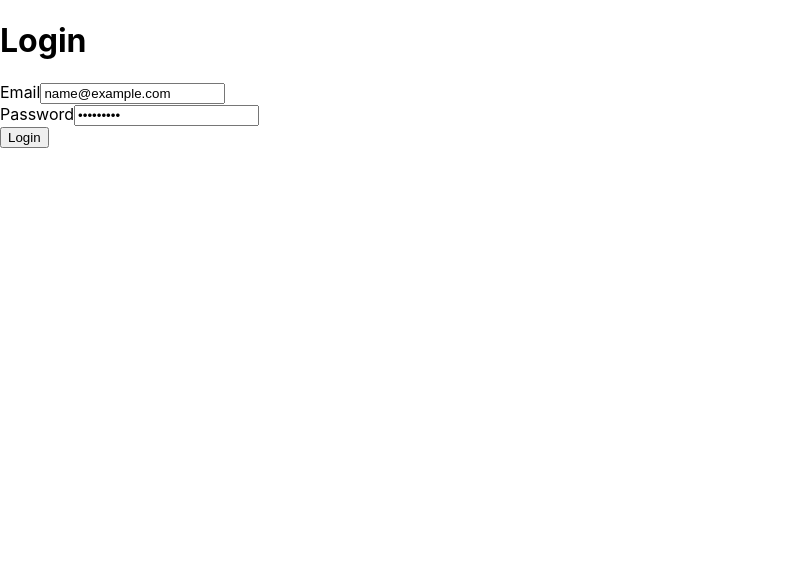
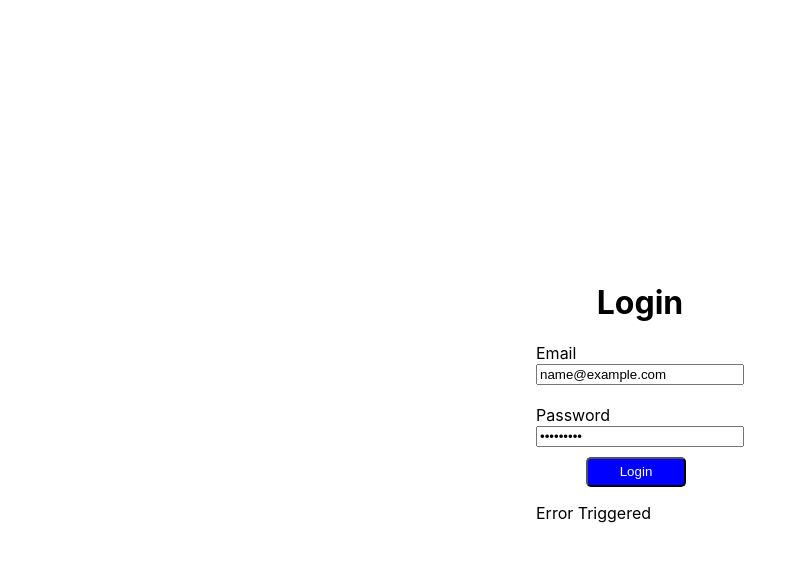
Before and after one commit to tejaswinithanu/tasty_kitchen, a React (Create React App) app in the folder frontend/: page /login in a window 1280 px wide. Both pictures are taken after typing "name@example.com", "Sample123" into the empty fields and a click on the button "Login". Shown: the top 562 px of the page, without its empty margins (0-807 px from the left). Built offline with nearby package versions, Linux system fonts and the light colour scheme; no server answers.

Commit message:
'completed''

```diff
--- a/frontend/src/App.css
+++ b/frontend/src/App.css
@@ -1,3 +1,25 @@
 .login-label{
-  width:200px;
+
 }
+
+.email-field{
+  width: 200px;
+}
+
+.form-container{
+  height: 100vh;
+  background-size: cover;
+  display: flex;
+  flex-direction: column;
+  justify-content: center;
+  align-items: center;
+}
+.login-button{
+  background-color: blue;
+  color: white;
+  width: 100px;
+  height: 30px;
+  border-radius: 5px;
+  margin-left: 50px;
+  margin-top: 10px;
+}
--- a/frontend/src/App.js
+++ b/frontend/src/App.js
@@ -1,7 +1,6 @@
-
-import './App.css';
 import { BrowserRouter, Routes ,Route} from 'react-router-dom';
 import LoginForm from './components/Login';
+import './App.css';
 
 function App() {
   return (
--- a/frontend/src/components/Login.jsx
+++ b/frontend/src/components/Login.jsx
@@ -3,6 +3,7 @@ import React, { useState } from 'react'
 import { Formik, Form, Field, ErrorMessage } from 'formik';
 import * as yup from 'yup'
 import userServices from '../Services/user.services';
+import {  useNavigate } from 'react-router-dom';
 const ValidationSchema = yup.object({
     email : yup.string().email('Incorrect Email').required('Email is Required'),
     password : yup.string().required('Password is Required')
@@ -11,10 +12,12 @@ const ValidationSchema = yup.object({
 const errorStyle = {style : {color : "Red"}}
 
 const LoginForm = () => {
+    let [error,setErrorMessage] = useState('')
+    let navigate = useNavigate()
     return (
       <div className='form-container'>
         <h1>Login</h1>
-        <div className='login-container'>
+        <div>
           <Formik
           initialValues={{ email: '', password: '' }}
           validationSchema={ValidationSchema}
@@ -22,10 +25,12 @@ const LoginForm = () => {
 
             try {
               let response = await userServices.loginUser(values)
-              localStorage.setItem('token',response)
+              localStorage.setItem('token',response.data)
               console.log(response.data)
+              navigate('/')
+
             } catch (error) {
-              console.log("error triggered")
+              setErrorMessage("Error Triggered")
             }finally{
               setSubmitting(false)
             }
@@ -35,17 +40,22 @@ const LoginForm = () => {
             <Form>
               <div>
                 <label className='login-label'>Email</label>
-                <Field type="email" name="email"/>
+                <br/>
+                <Field type="email" className = 'email-field' name="email"/>
+
                 <ErrorMessage name="email" component="div" {...errorStyle} />
               </div>
-
+              <br/>
               <div>
                 <label>Password</label>
-                <Field type="password" name="password"/>
+                <br/>
+                <Field type="password" className = 'email-field' name="password"/>
+
                 <ErrorMessage name="password" component="div" {...errorStyle} />
               </div>
 
-              <button type="submit" disabled={isSubmitting}>Login</button>
+              <button className = 'login-button' type="submit" disabled={isSubmitting}>Login</button>
+              {error ? <p>{error}</p> : ''}
             </Form>
           )}
         </Formik>
```
